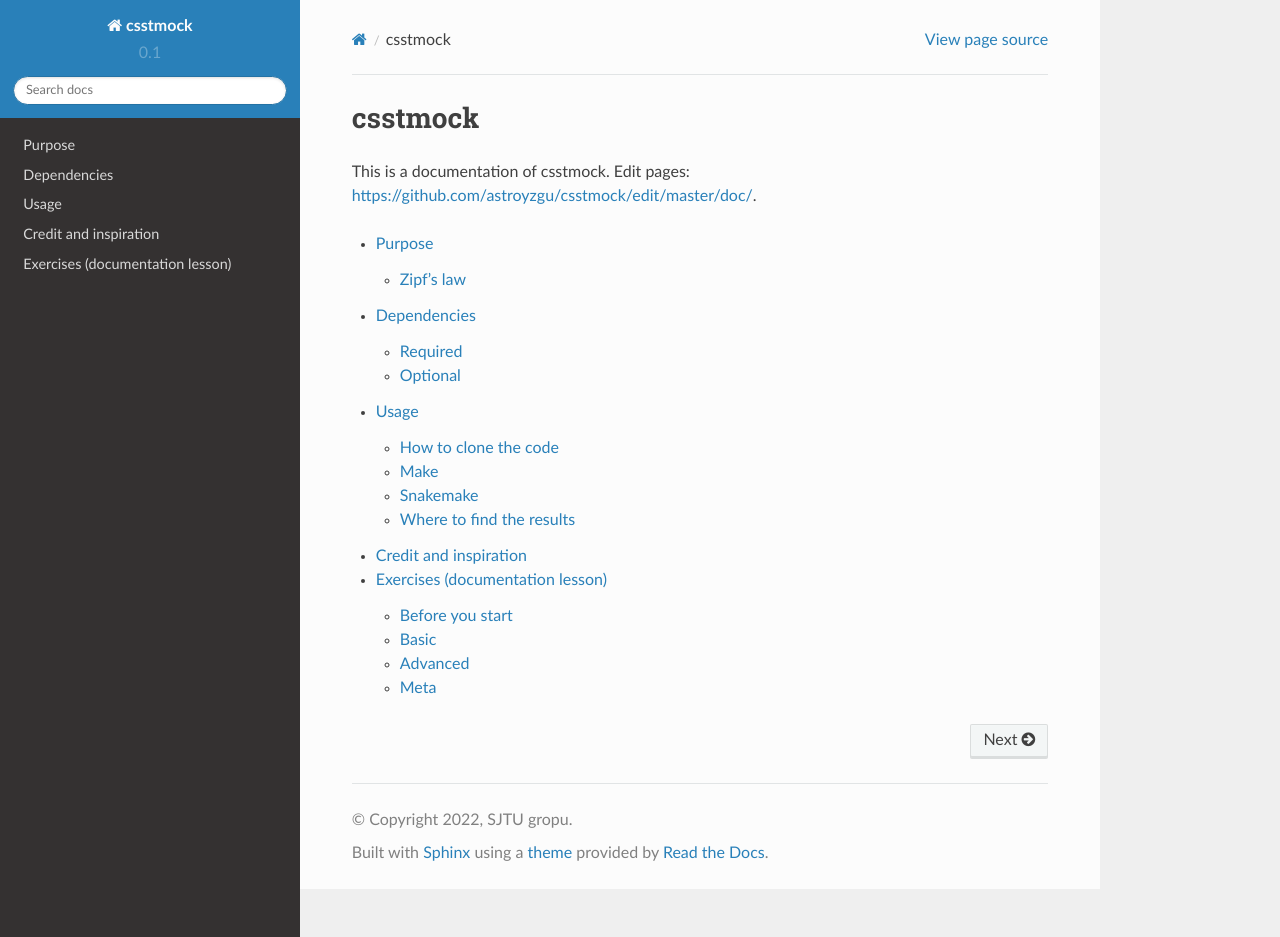
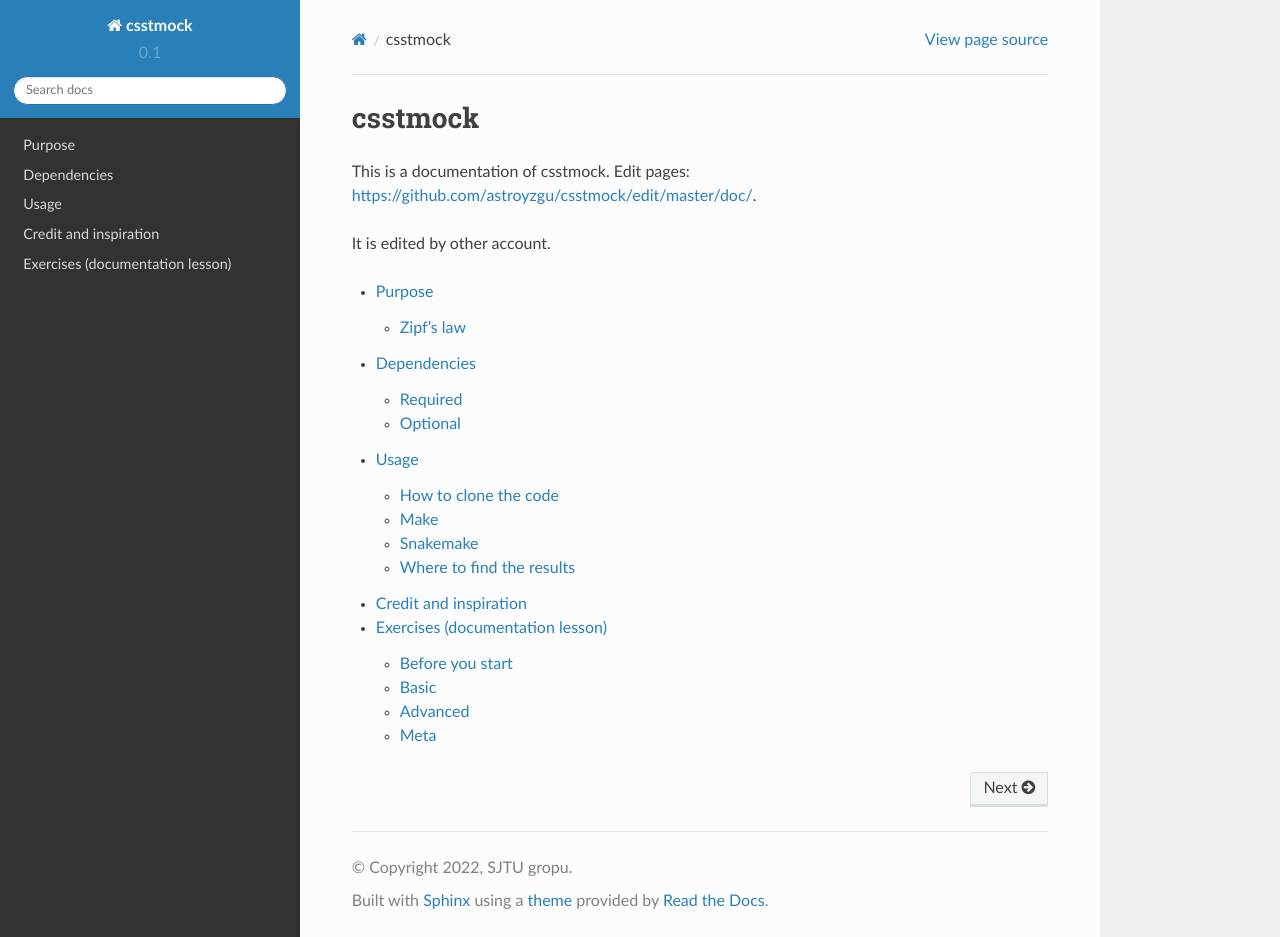
Before and after one commit to astroyzgu/Deploying-test, a Sphinx documentation site: the page built from doc/index.rst, in a window 1280 px wide and 937 px high. Built offline with Sphinx 7.4.7 and the Read the Docs theme 2.0.0, drawn with Linux system fonts in a browser that asks for light colours.

Commit message:
Update index.rst

```diff
--- a/doc/index.rst
+++ b/doc/index.rst
@@ -8,6 +8,7 @@
 ==========
 This is a documentation of csstmock. Edit pages: https://github.com/astroyzgu/csstmock/edit/master/doc/.
 
+It is edited by other account.
 
 .. toctree::
    :maxdepth: 2
```
